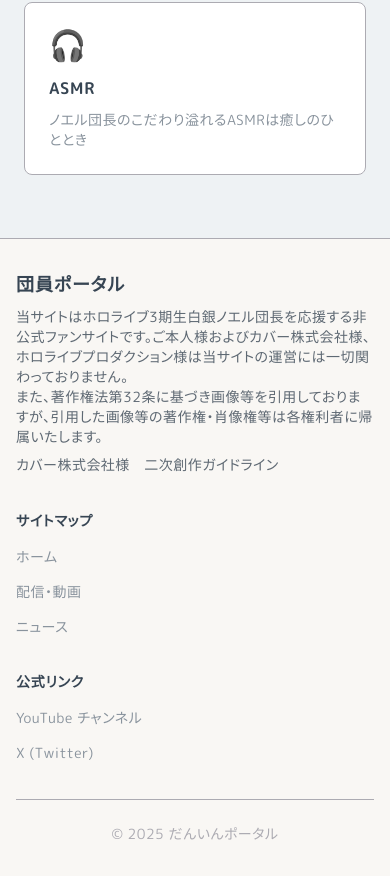
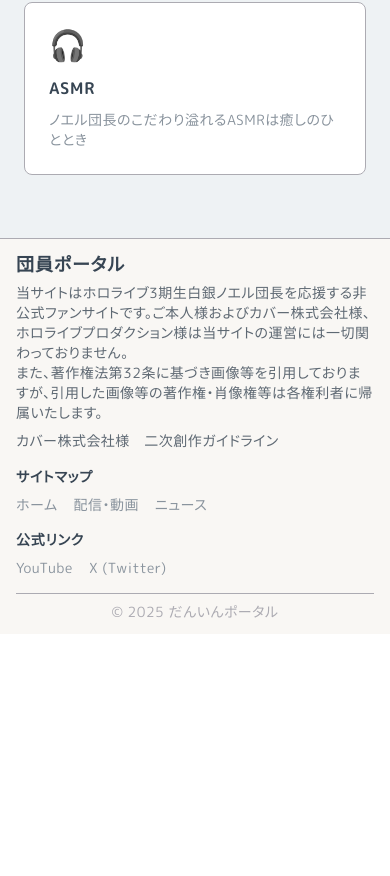
Before and after one commit to wtnb-yk/shirogane-holy-knights, a Next.js app in the folder frontend/: page / in a window 390 px wide. Shown: the part 4179-5055 px from the top of the page. After the commit the page ends 4813 px from the top, so only its background shows below. Built offline with nearby package versions, Linux system fonts and the light colour scheme; no server answers.

Commit message:
feat: update Footer component styles for improved layout and spacing

```diff
--- a/frontend/src/components/footer/Footer.tsx
+++ b/frontend/src/components/footer/Footer.tsx
@@ -5,11 +5,11 @@ import Link from 'next/link';
 export function Footer() {
   return (
     <footer className="bg-bg-secondary border-t border-surface-border mt-auto">
-      <div className="max-w-7xl mx-auto py-8 px-4 sm:px-6 lg:px-8">
-        <div className="grid grid-cols-1 md:grid-cols-3 gap-8">
+      <div className="max-w-7xl mx-auto py-3 sm:py-5 lg:py-8 px-4 sm:px-6 lg:px-8">
+        <div className="grid grid-cols-1 md:grid-cols-3 gap-3 sm:gap-5 lg:gap-8">
           {/* 左側：サイト情報 */}
           <div>
-            <h3 className="text-lg font-semibold text-text-primary mb-2">団員ポータル</h3>
+            <h3 className="text-lg font-semibold text-text-primary mb-1">団員ポータル</h3>
             <p className="text-sm text-text-primary/80">
               当サイトはホロライブ3期生白銀ノエル団長を応援する非公式ファンサイトです。ご本人様およびカバー株式会社様、ホロライブプロダクション様は当サイトの運営には一切関わっておりません。<br />
               また、著作権法第32条に基づき画像等を引用しておりますが、引用した画像等の著作権・肖像権等は各権利者に帰属いたします。
@@ -24,10 +24,10 @@ export function Footer() {
             </a>
           </div>
 
-          {/* 中央：リンク */}
-          <div>
-            <h4 className="text-sm font-semibold text-text-primary mb-3">サイトマップ</h4>
-            <ul className="space-y-2">
+          {/* 中央：リンク - モバイルでは横並び */}
+          <div className="md:block">
+            <h4 className="text-sm font-semibold text-text-primary mb-1 md:mb-2">サイトマップ</h4>
+            <ul className="flex md:flex-col gap-4 md:gap-0 md:space-y-2">
               <li>
                 <Link href="/" className="text-sm text-text-secondary hover:text-text-primary transition-colors">
                   ホーム
@@ -46,10 +46,10 @@ export function Footer() {
             </ul>
           </div>
 
-          {/* 右側：外部リンク */}
-          <div>
-            <h4 className="text-sm font-semibold text-text-primary mb-3">公式リンク</h4>
-            <ul className="space-y-2">
+          {/* 右側：外部リンク - モバイルでは横並び */}
+          <div className="md:block">
+            <h4 className="text-sm font-semibold text-text-primary mb-1 md:mb-2">公式リンク</h4>
+            <ul className="flex md:flex-col gap-4 md:gap-0 md:space-y-2">
               <li>
                 <a
                   href="https://www.youtube.com/@ShiroganeNoel"
@@ -57,7 +57,7 @@ export function Footer() {
                   rel="noopener noreferrer"
                   className="text-sm text-text-secondary hover:text-text-primary transition-colors"
                 >
-                  YouTube チャンネル
+                  YouTube
                 </a>
               </li>
               <li>
@@ -75,7 +75,7 @@ export function Footer() {
         </div>
 
         {/* 下部：コピーライト */}
-        <div className="mt-8 pt-6 border-t border-surface-border">
+        <div className="mt-3 sm:mt-5 lg:mt-8 pt-2 sm:pt-3 lg:pt-6 border-t border-surface-border">
           <p className="text-center text-sm text-text-muted">
             &copy; 2025 だんいんポータル
           </p>
```
